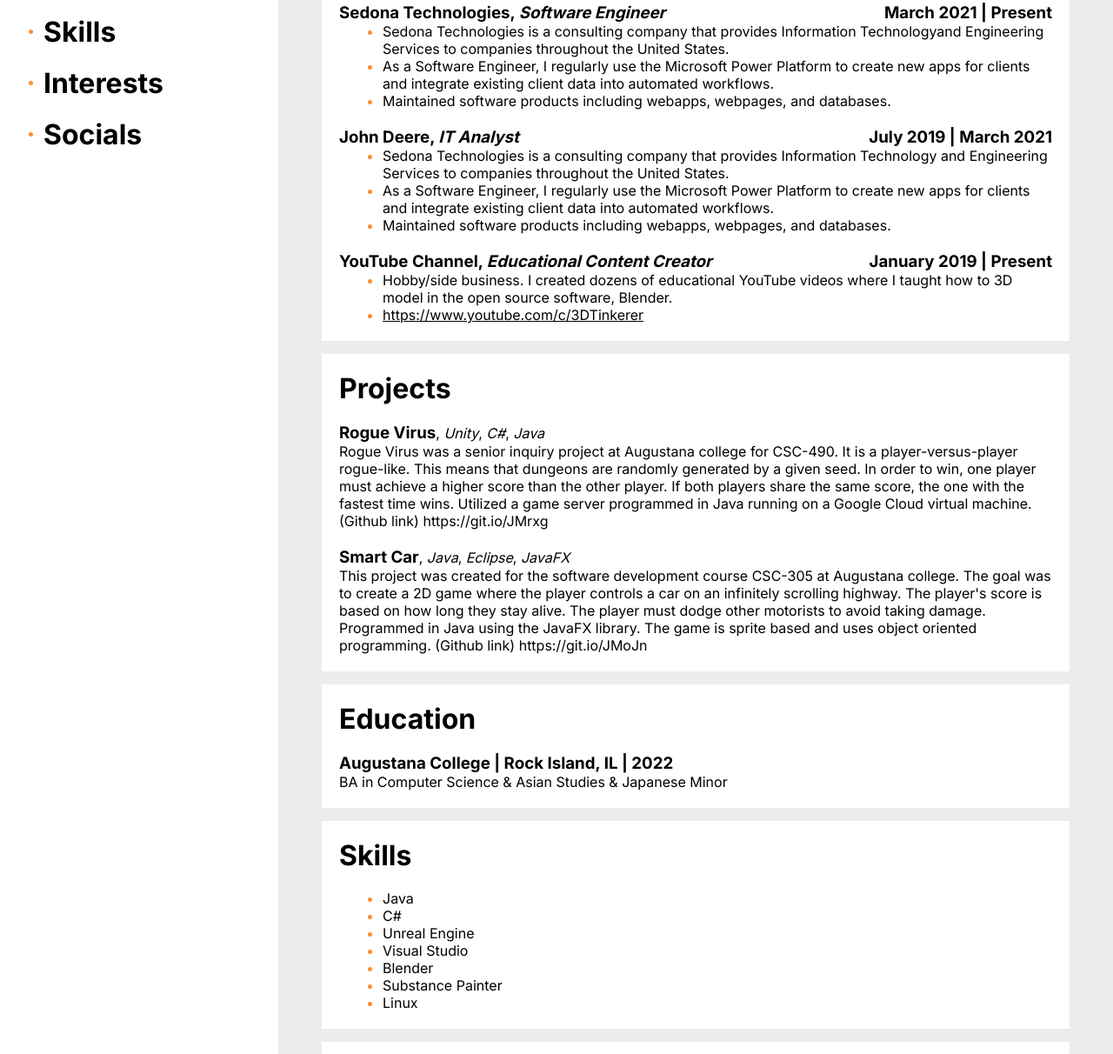
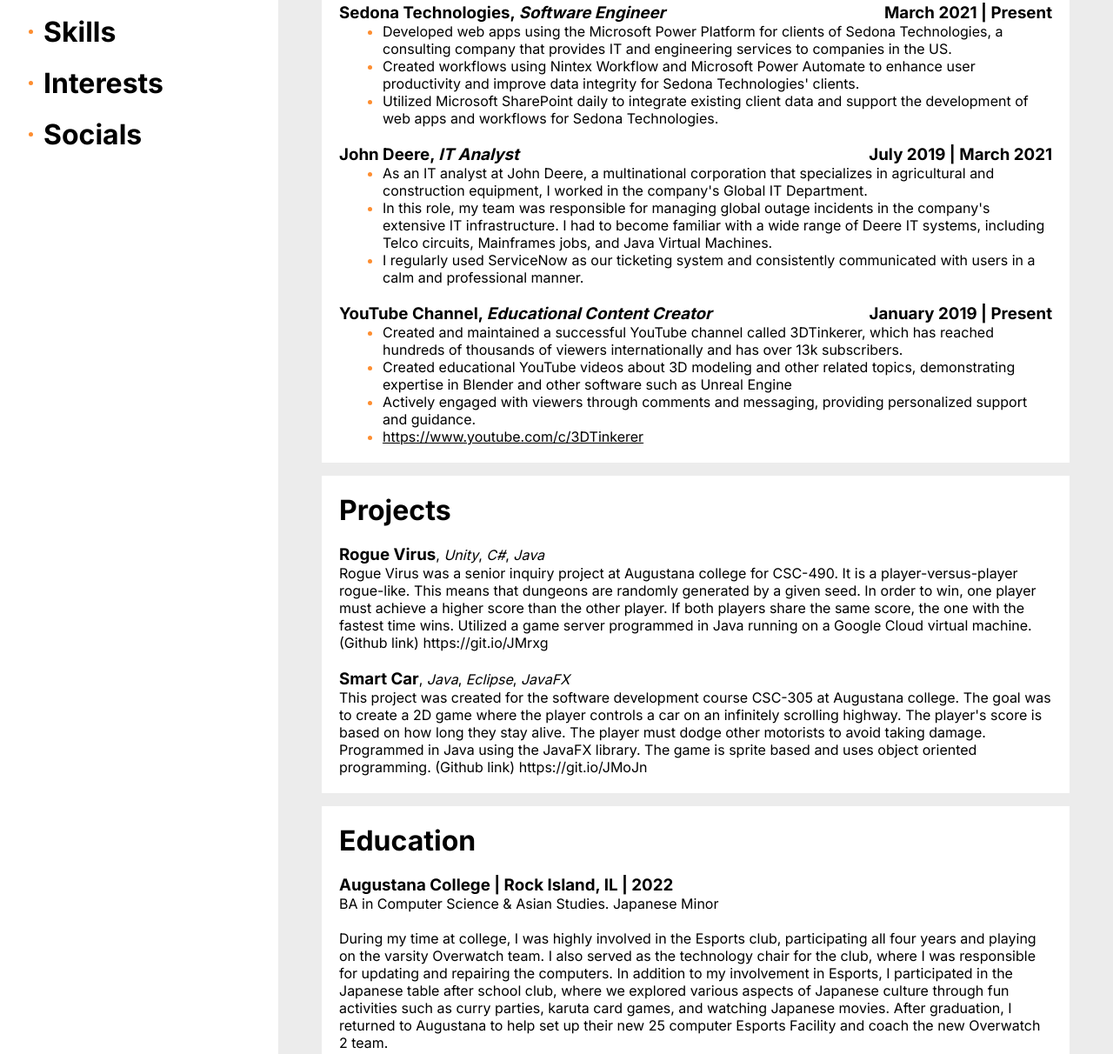
Before and after one commit to QCgeneral29/landenlove.xyz_2.0, a plain HTML site: page index.html in a window 1280 px wide. Shown: the part 420-1632 px from the top of the page at 87% size. Drawn offline with Linux system fonts and the light colour scheme.

Commit message:
Improved job experience section. Used OpenAI to generate the bullet points.

```diff
--- a/index.html
+++ b/index.html
@@ -43,13 +43,13 @@
             <h3>Sedona Technologies, <i>Software Engineer</i> <span style="float: right;">March 2021 | Present</span></h3>
             <ul>
                 <li>
-                    <p>Sedona Technologies is a consulting company that provides Information Technologyand Engineering Services to companies throughout the United States.</p>
+                    <p>Developed web apps using the Microsoft Power Platform for clients of Sedona Technologies, a consulting company that provides IT and engineering services to companies in the US.</p>
                 </li>
                 <li>
-                    <p>As a Software Engineer, I regularly use the Microsoft Power Platform to create new apps for clients and integrate existing client data into automated workflows.</p>
+                    <p>Created workflows using Nintex Workflow and Microsoft Power Automate to enhance user productivity and improve data integrity for Sedona Technologies' clients.</p>
                 </li>
                 <li>
-                    <p>Maintained software products including webapps, webpages, and databases.</p>
+                    <p>Utilized Microsoft SharePoint daily to integrate existing client data and support the development of web apps and workflows for Sedona Technologies.</p>
                 </li>
             </ul>
             <br>
@@ -58,13 +58,13 @@
             <h3>John Deere, <i>IT Analyst</i> <span style="float: right;">July 2019 | March 2021</span></h3>
             <ul>
                 <li>
-                    <p>Sedona Technologies is a consulting company that provides Information Technology and Engineering Services to companies throughout the United States.</p>
+                    <p>As an IT analyst at John Deere, a multinational corporation that specializes in agricultural and construction equipment, I worked in the company's Global IT Department.</p>
                 </li>
                 <li>
-                    <p>As a Software Engineer, I regularly use the Microsoft Power Platform to create new apps for clients and integrate existing client data into automated workflows.</p>
+                    <p>In this role, my team was responsible for managing global outage incidents in the company's extensive IT infrastructure. I had to become familiar with a wide range of Deere IT systems, including Telco circuits, Mainframes jobs, and Java Virtual Machines.</p>
                 </li>
                 <li>
-                    <p>Maintained software products including webapps, webpages, and databases.</p>
+                    <p>I regularly used ServiceNow as our ticketing system and consistently communicated with users in a calm and professional manner.</p>
                 </li>
             </ul>
             <br>
@@ -73,8 +73,10 @@
             <h3>YouTube Channel, <i>Educational Content Creator</i> <span style="float: right;">January 2019 | Present</span></h3>
             <ul>
                 <li>
-                    <p>Hobby/side business. I created dozens of educational YouTube videos where I taught how to 3D model in the open source software, Blender.</p>
+                    <p>Created and maintained a successful YouTube channel called 3DTinkerer, which has reached hundreds of thousands of viewers internationally and has over 13k subscribers.</p>
                 </li>
+                <li><p>Created educational YouTube videos about 3D modeling and other related topics, demonstrating expertise in Blender and other software such as Unreal Engine</p></li>
+                <li><p>Actively engaged with viewers through comments and messaging, providing personalized support and guidance.</p></li>
                 <li>
                     <p><a href="https://www.youtube.com/c/3DTinkerer" target="_blank">https://www.youtube.com/c/3DTinkerer</a></p>
                 </li>
@@ -108,7 +110,9 @@
             <h1>Education</h1>
 
             <h3>Augustana College | Rock Island, IL | 2022</h3>
-            <p>BA in Computer Science & Asian Studies & Japanese Minor</p>
+            <p>BA in Computer Science & Asian Studies. Japanese Minor</p>
+            <br>
+            <p>During my time at college, I was highly involved in the Esports club, participating all four years and playing on the varsity Overwatch team. I also served as the technology chair for the club, where I was responsible for updating and repairing the computers. In addition to my involvement in Esports, I participated in the Japanese table after school club, where we explored various aspects of Japanese culture through fun activities such as curry parties, karuta card games, and watching Japanese movies. After graduation, I returned to Augustana to help set up their new 25 computer Esports Facility and coach the new Overwatch 2 team.</p>
         </div>
 
         <div class="container" id="skills">
```
